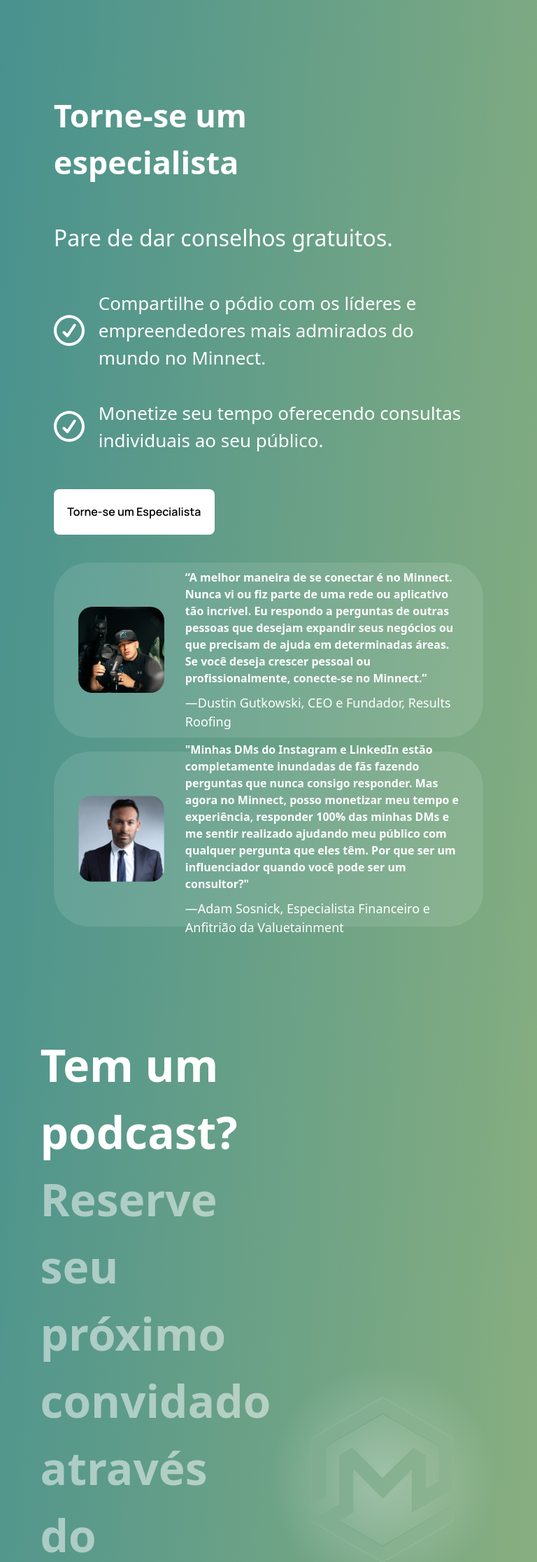
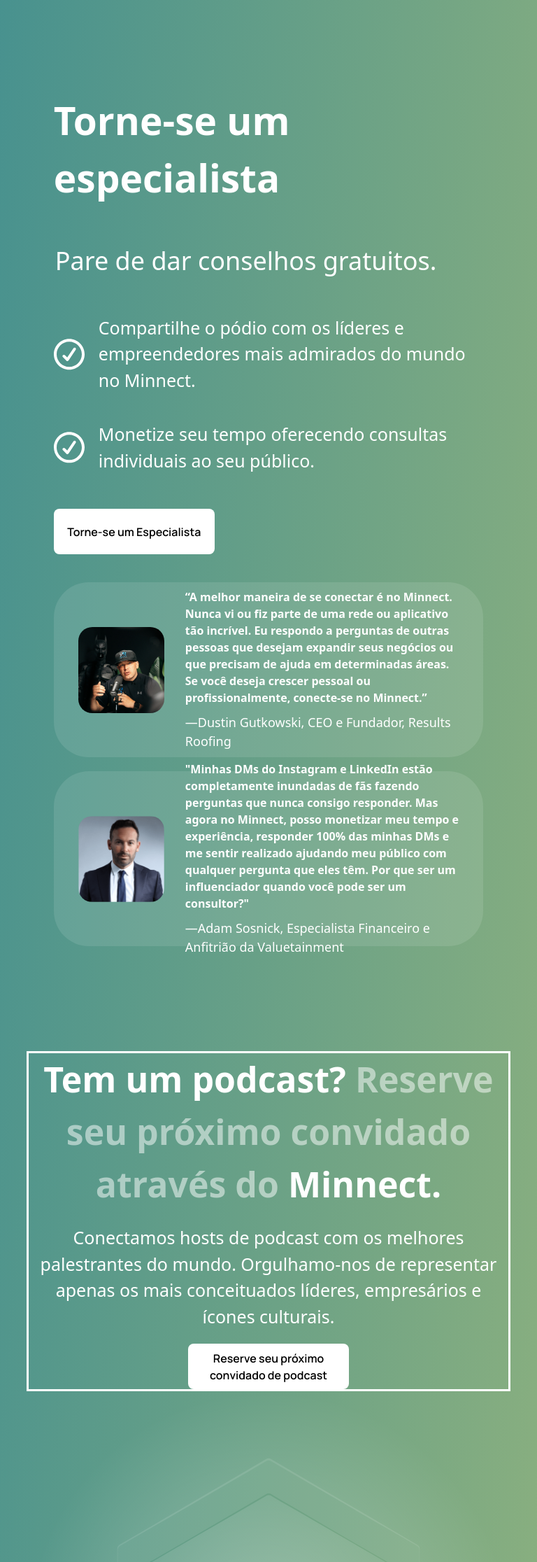
Before and after one commit to ebagabee/Minnect-BR, a React (Vite) app: page / in a window 768 px wide. Shown: the part 3920-6152 px from the top of the page at 70% size. Built offline with nearby package versions, Linux system fonts and the light colour scheme.

Commit message:
Att responsividade

```diff
--- a/src/components/SecaoSecundaria/secaosecundaria.css
+++ b/src/components/SecaoSecundaria/secaosecundaria.css
@@ -130,25 +130,22 @@
         margin-top: 100px;
     }
 
-    .secaoprimaria__left img {
-        width: 400px;
-    }
-
-    .secaoprimaria__right h1 {
+    .secaosecundaria__left h1 {
         font-size: 55px;
         max-width: 100%;
     }
 
-    .secaoprimaria__right h2 {
+    .secaosecundaria__left h2 {
         font-size: 36px;
+        padding-left: 2px;
     }
 
-    .secaoprimaria__right li h3{
+    .secaosecundaria__left li h3 {
         font-size: 25px;
         max-width: 100%;
     }
 
-    .secaoprimaria__botao {
+    .secaosecundaria__botao {
         display: flex;
         justify-content: center;
     }
--- a/src/components/SecaoTerciaria/secaoterciaria.css
+++ b/src/components/SecaoTerciaria/secaoterciaria.css
@@ -58,5 +58,31 @@
         display: flex;
         justify-content: center;
     }
+}
 
+@media screen and (min-width: 767px) and (max-width: 1024px) {
+    .secaoterciaria {
+        flex-direction: column;
+        width: 90%;
+    }
+
+    .secaoterciaria__left {
+        width: 100%;
+        border: solid;
+    }
+
+    .secaoterciaria__left h1 {
+        font-size: 50px;
+        text-align: center;
+    }
+
+    .secaoterciaria__left p {
+        font-size: 25px;
+        text-align: center;
+    }
+
+    .secaoterciaria__botao {
+        display: flex;
+        justify-content: center;
+    }
 }
--- a/src/components/Talent/index.jsx
+++ b/src/components/Talent/index.jsx
@@ -3,8 +3,6 @@
 function Talent({ name, description, background }) {
     const talentStyle = {
         backgroundImage: `url(${background})`,
-        width: '33%',
-        height: '300px'
     }
 
     const talentAboutStyle = {
--- a/src/components/Talent/talent.css
+++ b/src/components/Talent/talent.css
@@ -5,12 +5,31 @@
     align-items: flex-end;
     width: 100%;
     border-radius: 20px;
+    height: 300px;
+
+}
+
+@media (max-width: 920px) {
+    .talent {
+        width: 230px;
+        height: 230px;
+        background-position: center;
+        background-size: cover;
+    }
+}
+
+@media (max-width: 767px) {
+    .talent {
+        width: 350px;
+        height: 350px;
+    }
 }
 
 .talent-about {
     width: 100%;
     padding: 8px;
     font-family: 'Manrope', sans-serif;
+    border-radius: 0px 0px 5px 5px;
 }
 
 .talent-about h2 {
```
